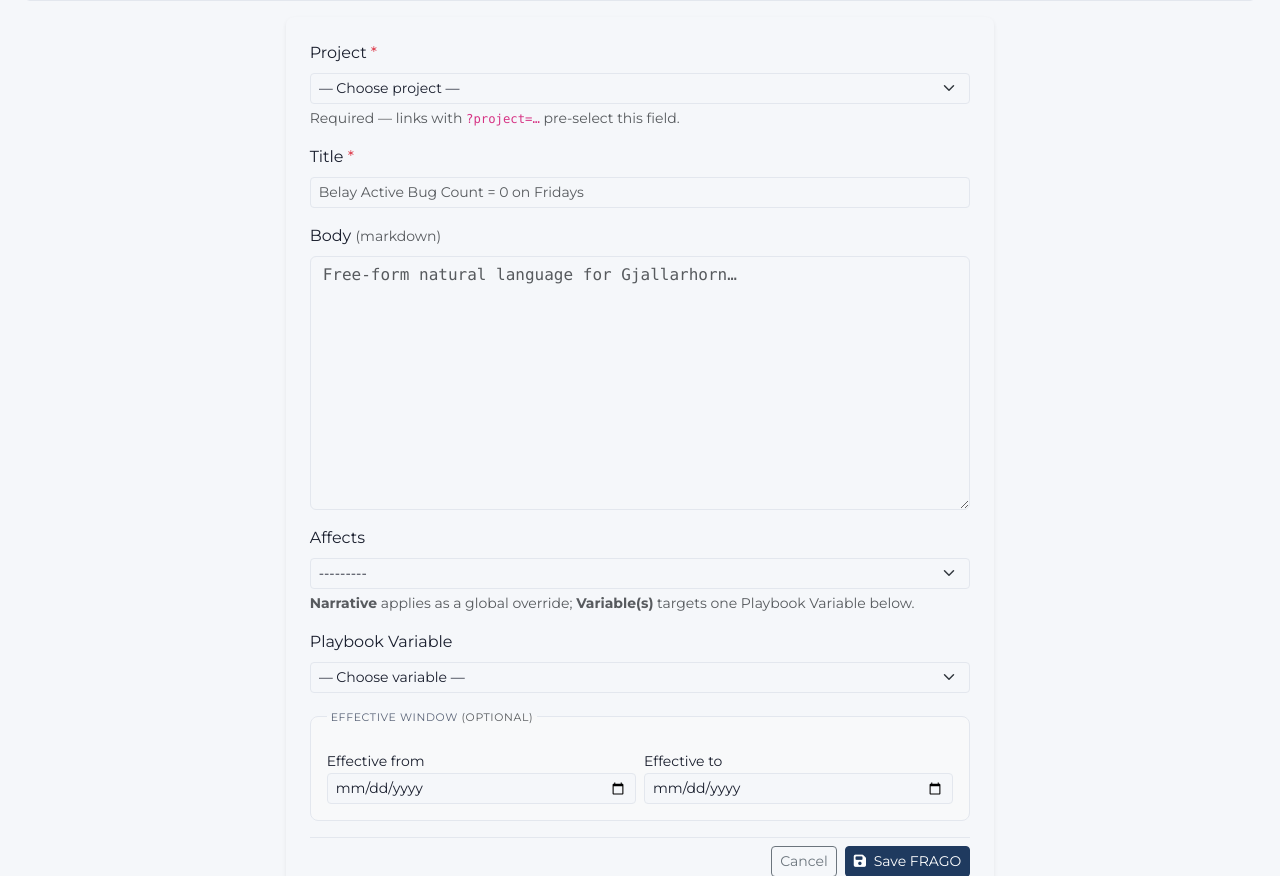
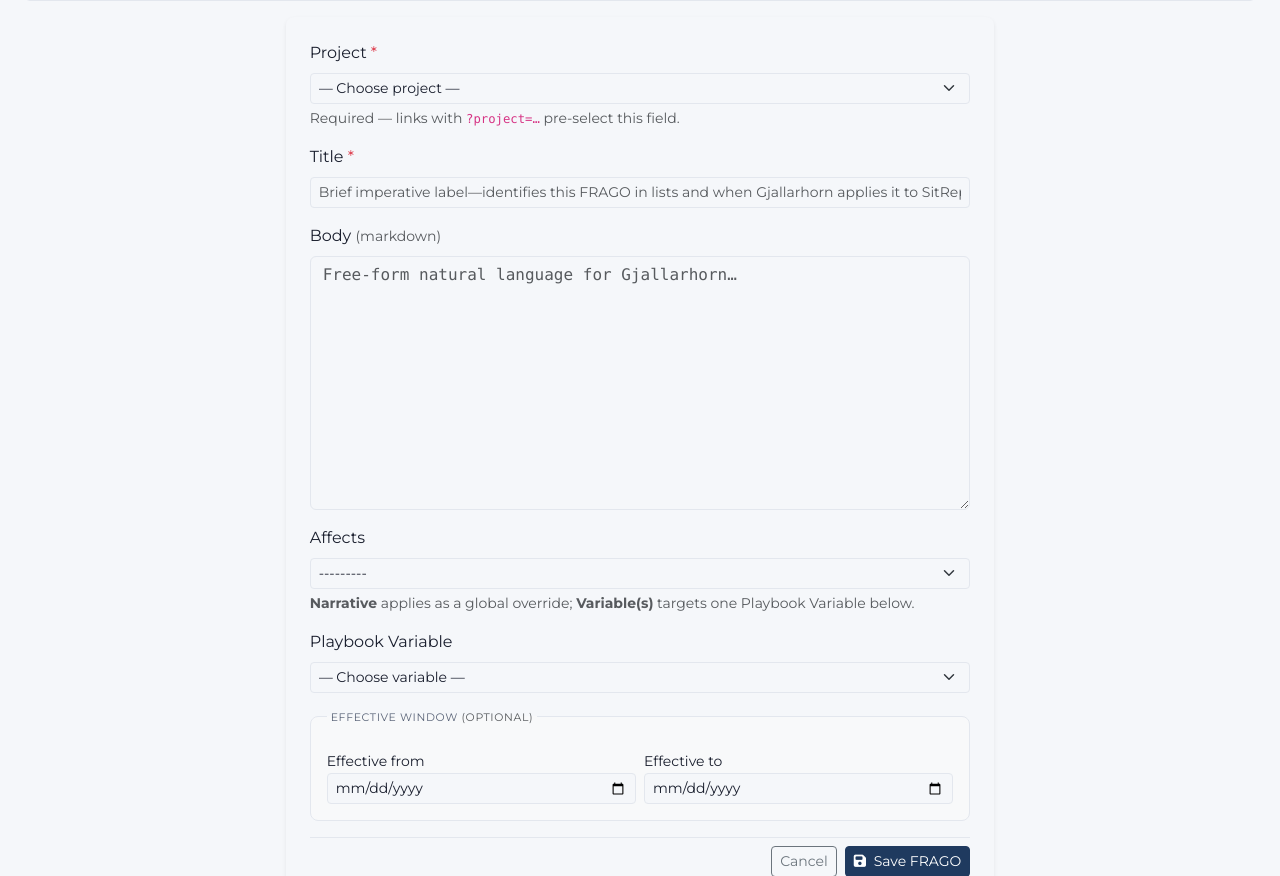
Before and after one commit to FeatureFactory-io/huginn, a Django app: page /fragos/create/ in a window 1280 px wide. Shown: the part 193-1069 px from the top of the page. Run offline with Django 5.2, Linux system fonts and the light colour scheme; the visitor is signed in with stand-in values (Sample User, id 1); data that the repository does not hold is empty; parts of the project's set-up code (start-up, migrations or seed data) failed here and were passed over; some libraries are stand-ins or nearby versions.

Commit message:
fix(ui): FRAGO title placeholder explains field purpose
Replace sample FRAGO title with guidance on imperative labels for lists and SitReps.

Co-authored-by: Cursor <cursoragent@cursor.com>

```diff
--- a/ui/templates/ui/mockups/fragos/create.html
+++ b/ui/templates/ui/mockups/fragos/create.html
@@ -35,7 +35,7 @@
           </div>
           <div>
             <label class="form-label" for="frago-title">Title <span class="text-danger">*</span></label>
-            <input id="frago-title" class="form-control" placeholder="Belay Active Bug Count = 0 on Fridays" data-testid="frago-title-input">
+            <input id="frago-title" class="form-control" placeholder="Brief imperative label—identifies this FRAGO in lists and when Gjallarhorn applies it to SitReps" data-testid="frago-title-input">
           </div>
           <div>
             <label class="form-label" for="frago-body">Markdown body</label>
--- a/ui/views/fragos.py
+++ b/ui/views/fragos.py
@@ -264,7 +264,10 @@ class FragoForm(forms.ModelForm):
             "title": forms.TextInput(
                 attrs={
                     "class": "form-control form-control-sm",
-                    "placeholder": "Belay Active Bug Count = 0 on Fridays",
+                    "placeholder": (
+                        "Brief imperative label—identifies this FRAGO in lists "
+                        "and when Gjallarhorn applies it to SitReps"
+                    ),
                     "data-testid": "frago-title-input",
                 },
             ),
```
